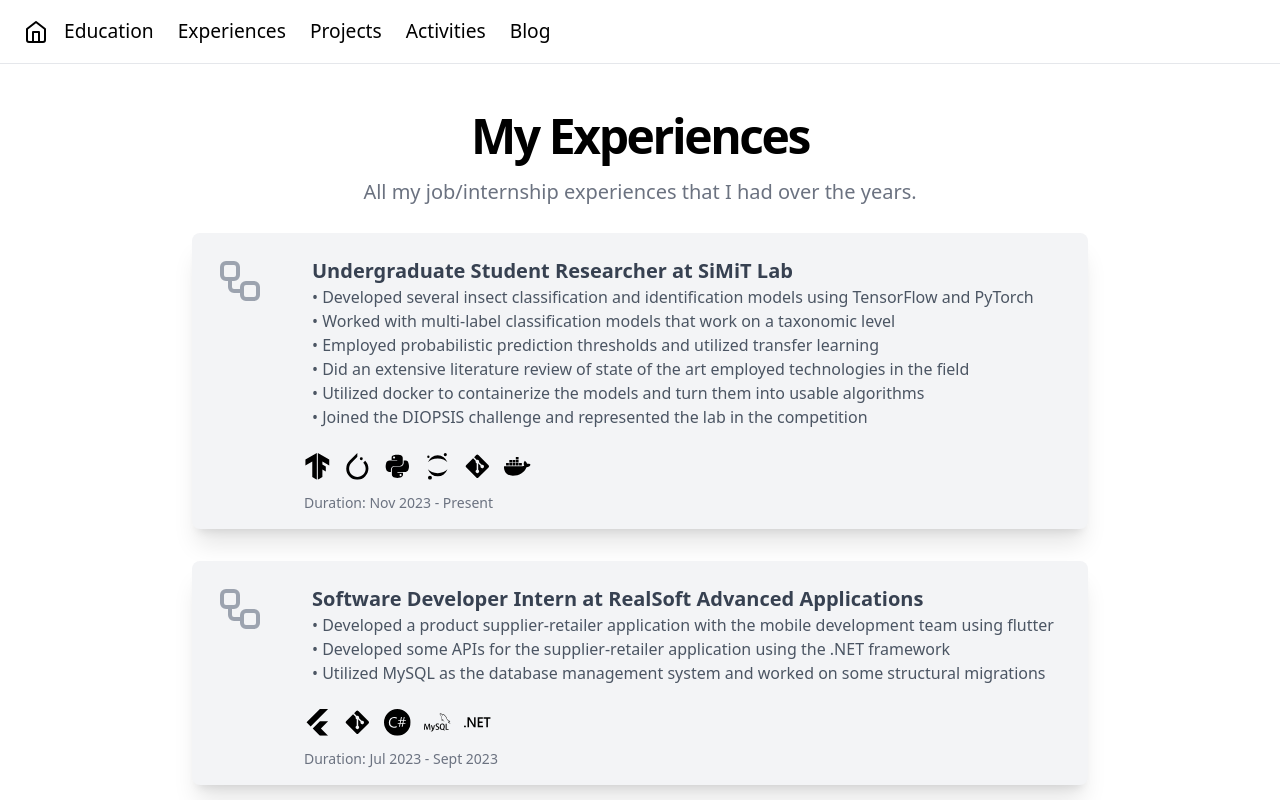
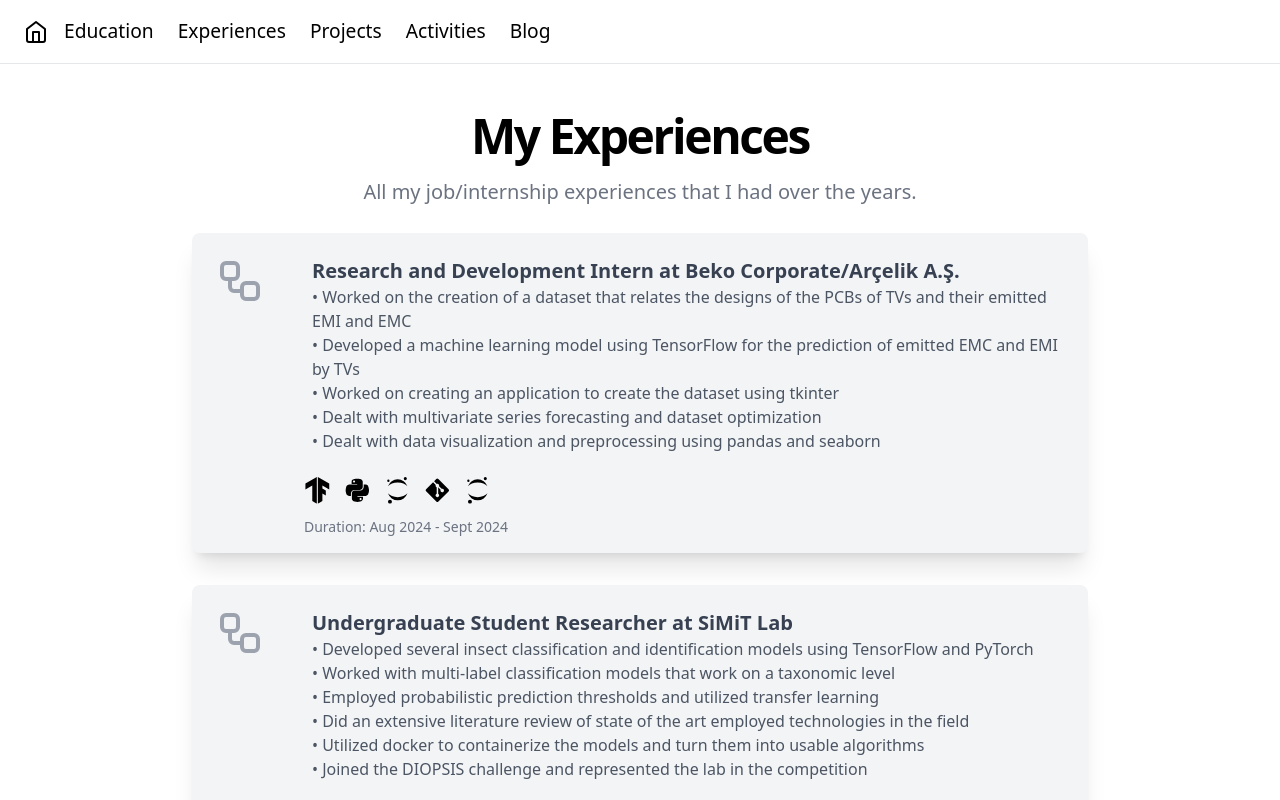
Before and after one commit to AbdullahSh20/AbdullahSh20.github.io, a React (Vite) app: page /experiences in a window 1280 px wide. Shown: the top 800 px of the page. Built offline with nearby package versions, Linux system fonts and the light colour scheme.

Commit message:
added new experience

```diff
--- a/public/src/pages/ExperiencesPage.jsx
+++ b/public/src/pages/ExperiencesPage.jsx
@@ -22,6 +22,21 @@
                             All my job/internship experiences that I had over the years.
                         </p>
                         <div className="flex flex-col items-center space-y-8 w-full">
+                            <ExperienceCard
+                                companyName="Beko Corporate/Arçelik A.Ş."
+                                position="Research and Development Intern"
+                                description={
+                                    <div>
+                                        <p>• Worked on the creation of a dataset that relates the designs of the PCBs of TVs and their emitted EMI and EMC</p>
+                                        <p>• Developed a machine learning model using TensorFlow for the prediction of emitted EMC and EMI by TVs</p>
+                                        <p>• Worked on creating an application to create the dataset using tkinter</p>
+                                        <p>• Dealt with multivariate series forecasting and dataset optimization</p>
+                                        <p>• Dealt with data visualization and preprocessing using pandas and seaborn</p>
+                                    </div>
+                                }
+                                duration={"Aug 2024 - Sept 2024"}
+                                skills={[<SiTensorflow />, <FaPython />, <SiJupyter />, <FaGitAlt />, <SiJupyter />]}
+                            />
                             <ExperienceCard
                                 companyName="SiMiT Lab"
                                 position="Undergraduate Student Researcher"
```
